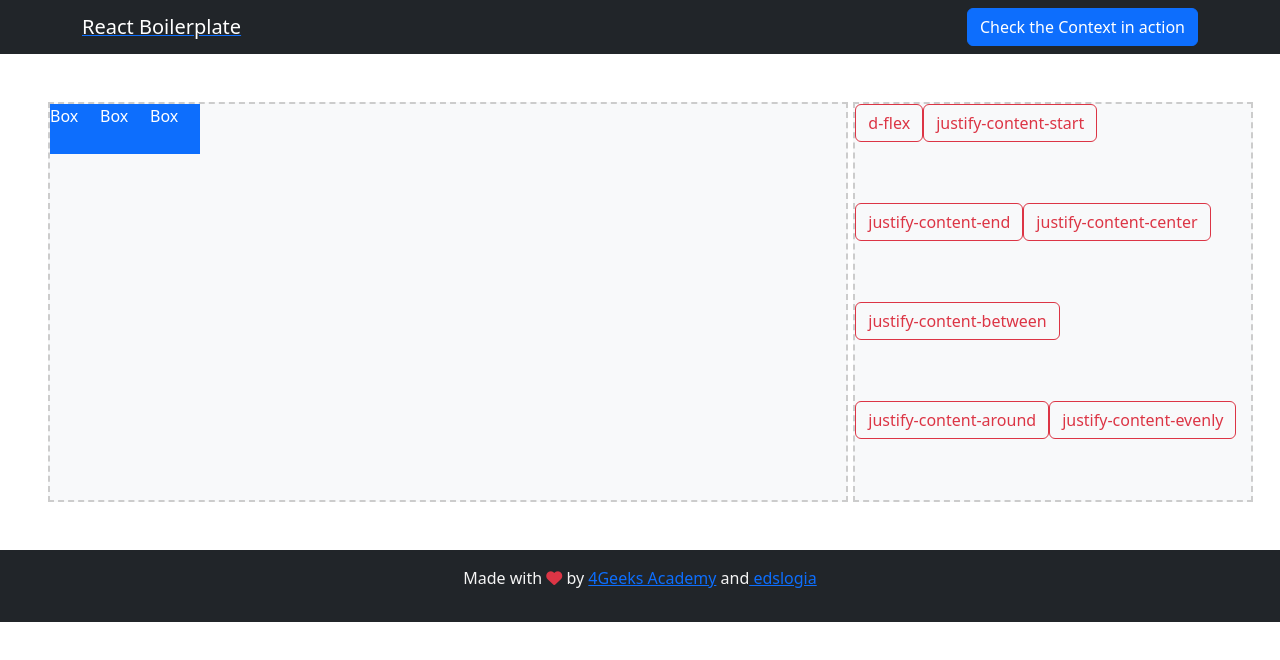
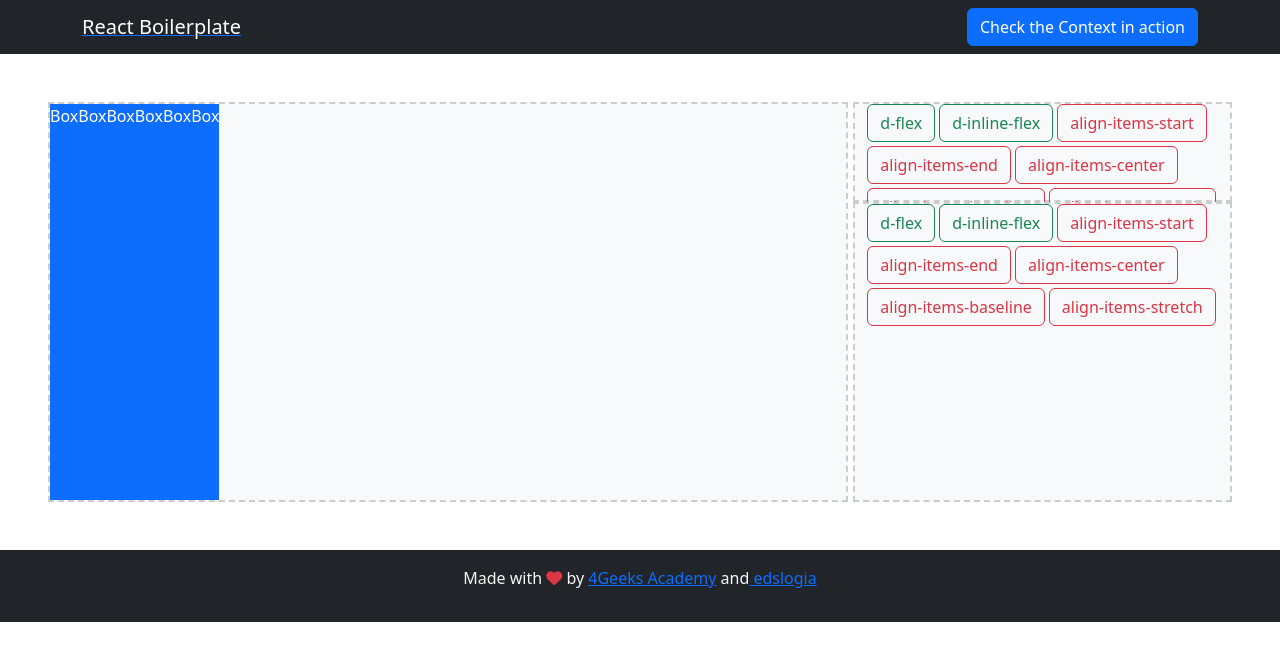
Before and after one commit to 4GeeksAcademy/juego_bootstrap-edslogia, a React (Vite) app: page / in a window 1280 px wide. Shown: the top 660 px of the page. Built offline with nearby package versions, Linux system fonts and the light colour scheme.

Commit message:
refactor: remove unused components and styles; introduce new button components and layout actions

```diff
--- a/src/components/BootstrapActions.jsx
+++ /dev/null
@@ -1,12 +0,0 @@
-import "../styles/bootstrap-actions.css";
-import useGlobalReducer from "../hooks/useGlobalReducer.jsx";
-
-export const BootstrapActions = ({children}) => {
-  const { store, dispatch } = useGlobalReducer();
-
-  return (
-    <div className="bootstrap-actions d-flex flex-wrap">
-      {children}
-    </div>
-  );
-};
--- a/src/components/ButtonClass.jsx
+++ b/src/components/ButtonClassDinamic.jsx
@@ -2,7 +2,7 @@ import React from "react";
 import useGlobalReducer from "../hooks/useGlobalReducer";
 import "../styles/class-input.css";
 
-export const Button = ({ classToSelect }) => {
+export const ButtonClassDinamic = ({ classToSelect }) => {
   const { dispatch, store } = useGlobalReducer();
 
   const handleClick = () => {
--- /dev/null
+++ b/src/components/ButtonClassStatic.jsx
@@ -0,0 +1,27 @@
+import React from "react";
+import useGlobalReducer from "../hooks/useGlobalReducer";
+import "../styles/class-input.css";
+
+export const ButtonClassStatic = ({ classToSelect }) => {
+  const { dispatch, store } = useGlobalReducer();
+
+  const handleClick = () => {
+    console.log(classToSelect);
+    dispatch({
+      type: "SET_CURRENT_CLASSES",
+      payload: classToSelect,
+    });
+  };
+
+  return (
+    <div>
+      <button
+        type="button"
+        className="btn btn-outline-success"
+        onClick={handleClick}
+      >
+        {classToSelect}
+      </button>
+    </div>
+  );
+};
--- /dev/null
+++ b/src/components/LayoutActions.jsx
@@ -0,0 +1,21 @@
+import "../styles/layout-actions.css";
+import useGlobalReducer from "../hooks/useGlobalReducer.jsx";
+
+export const LayoutActions = ({ children }) => {
+  const { store, dispatch } = useGlobalReducer();
+
+  return (
+    <div className="container">
+      <div className="row">
+        <div className="layout-actions-top d-flex align-content-start flex-wrap gap-1">
+          {children}
+        </div>
+      </div>
+      <div className="row">
+        <div className="layout-actions-bottom d-flex align-content-start flex-wrap gap-1">
+          {children}
+        </div>
+      </div>
+    </div>
+  );
+};
--- a/src/components/LayoutBoard.jsx
+++ b/src/components/LayoutBoard.jsx
@@ -3,13 +3,15 @@ import useGlobalReducer from "../hooks/useGlobalReducer.jsx";
 
 export const LayoutBoard = () => {
   const { store, dispatch } = useGlobalReducer();
-  console.log(store.classToSelect);
 
   return (
     <div className={`layout-board d-flex ${store.classToSelect}`}>
       <div className="box">Box</div>
       <div className="box">Box</div>
       <div className="box">Box</div>
+      <div className="box">Box</div>
+      <div className="box">Box</div>
+      <div className="box">Box</div>
     </div>
   );
 };
--- a/src/config/config.js
+++ b/src/config/config.js
@@ -1,6 +1,8 @@
 export const AppConfig = {
-  classFlex: [
-    "d-flex",
+  classFlex: {
+    static: ["d-flex", "d-inline-flex"],
+    groups: {
+      justify: [
         "justify-content-start",
         "justify-content-end",
         "justify-content-center",
@@ -8,4 +10,19 @@ export const AppConfig = {
         "justify-content-around",
         "justify-content-evenly",
       ],
+      align: [
+        "align-items-start",
+        "align-items-end",
+        "align-items-center",
+        "align-items-baseline",
+        "align-items-stretch",
+      ],
+      direction: [
+        "flex-row",
+        "flex-row-reverse",
+        "flex-column",
+        "flex-column-reverse",
+      ],
+    },
+  },
 };
--- a/src/pages/Home.jsx
+++ b/src/pages/Home.jsx
@@ -1,13 +1,16 @@
 import useGlobalReducer from "../hooks/useGlobalReducer.jsx";
 import { LayoutBoard } from "../components/LayoutBoard.jsx";
 import { AppConfig } from "../config/config.js";
-import { Button } from "../components/ButtonClass.jsx";
-import { BootstrapActions } from "../components/BootstrapActions.jsx";
+import { ButtonClassStatic } from "../components/ButtonClassStatic.jsx";
+import { ButtonClassDinamic } from "../components/ButtonClassDinamic.jsx";
+import { LayoutActions } from "../components/LayoutActions.jsx";
 
 export const Home = () => {
   const { store, dispatch } = useGlobalReducer();
-  const buttonClasses = AppConfig.classFlex;
-  console.log(buttonClasses);
+  const flexAlign = AppConfig.classFlex.groups.align;
+  const flexJustify = AppConfig.classFlex.groups.justify;
+  const flexDirection = AppConfig.classFlex.groups.direction;
+  const flex = AppConfig.classFlex.static;
 
   return (
     <div className="">
@@ -16,11 +19,18 @@ export const Home = () => {
           <LayoutBoard />
         </div>
         <div className="col-4">
-          <BootstrapActions>
-            {buttonClasses.map((classToSelect, index) => {
-              return <Button key={index} classToSelect={classToSelect} />;
+          <LayoutActions>
+            {flex.map((classToSelect, index) => {
+              return (
+                <ButtonClassStatic key={index} classToSelect={classToSelect} />
+              );
             })}
-          </BootstrapActions>
+            {flexAlign.map((classToSelect, index) => {
+              return (
+                <ButtonClassDinamic key={index} classToSelect={classToSelect} />
+              );
+            })}
+          </LayoutActions>
         </div>
       </div>
     </div>
--- a/src/styles/bootstrap-actions.css
+++ /dev/null
@@ -1,6 +0,0 @@
-.bootstrap-actions {
-  width: 400px;
-  height: 400px;
-  border: 2px dashed #ccc;
-  background-color: #f8f9fa;
-}
--- /dev/null
+++ b/src/styles/layout-actions.css
@@ -0,0 +1,18 @@
+.layout-actions {
+  border: 2px dashed #ccc;
+  background-color: #f8f9fa;
+}
+
+.layout-actions-top {
+  width: 400px;
+  height: 100px;
+  border: 2px dashed #ccc;
+  background-color: #f8f9fa;
+}
+
+.layout-actions-bottom {
+  width: 400px;
+  height: 300px;
+  border: 2px dashed #ccc;
+  background-color: #f8f9fa;
+}
--- a/src/styles/layout-board.css
+++ b/src/styles/layout-board.css
@@ -14,6 +14,4 @@
 .box {
   background-color: #0d6efd;
   color: white;
-  width: 50px;
-  height: 50px;
 }
```
Lines whose indentation alone changed are shown as unchanged.
